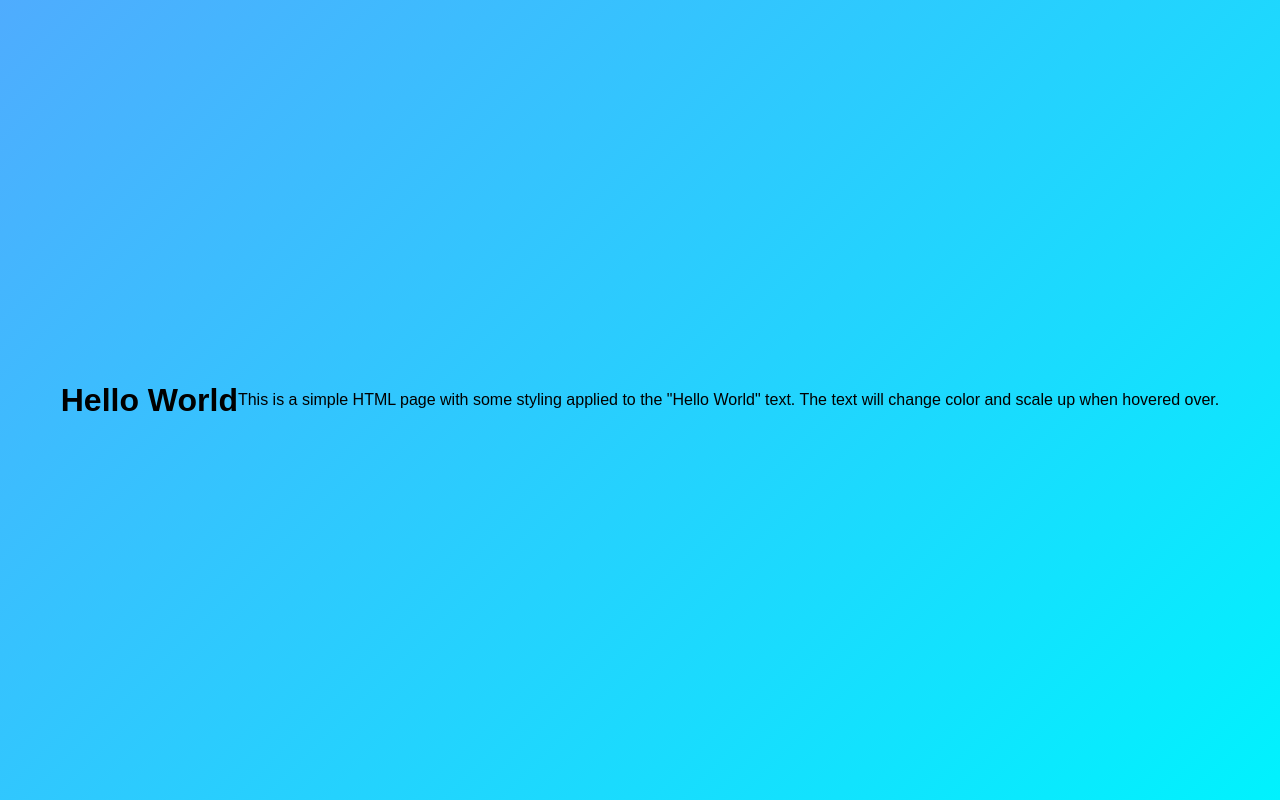
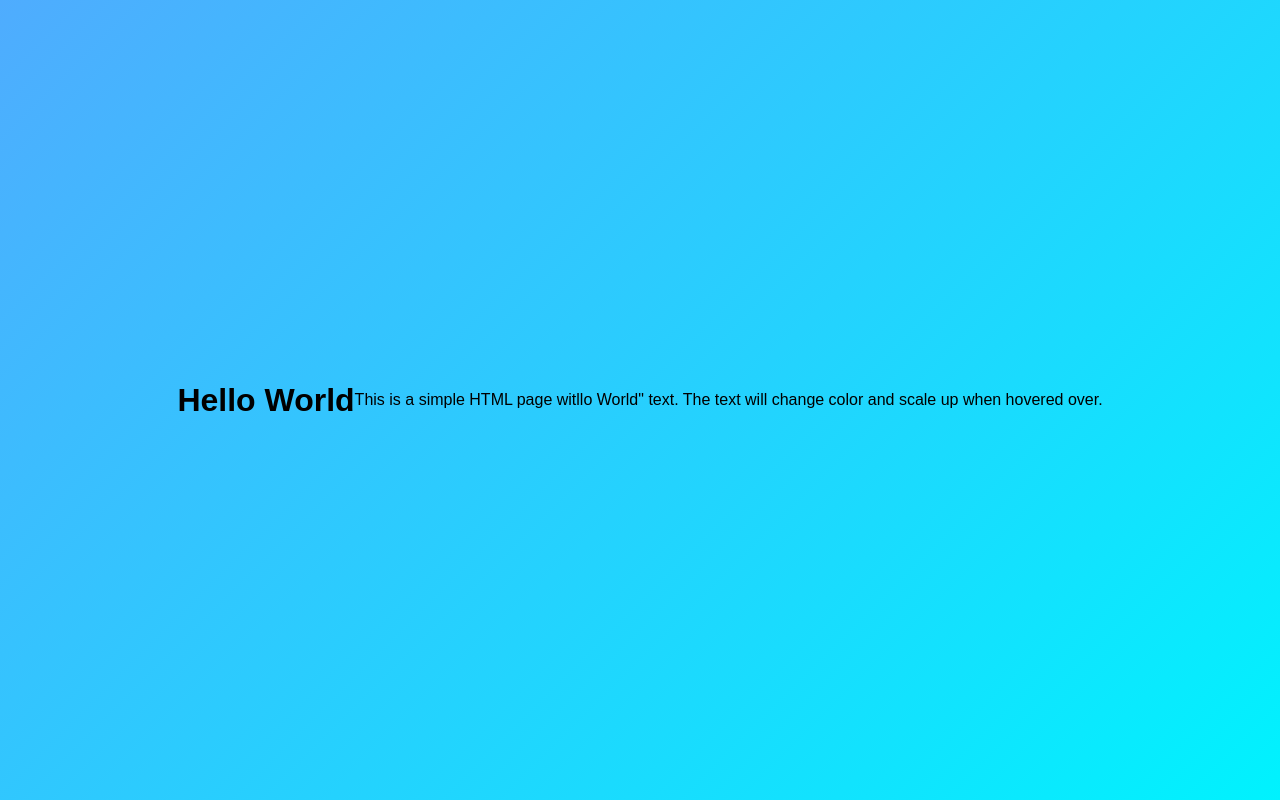
Before and after one commit to gioshwua/repository-ng-pogi, a plain HTML site: page index.html in a window 1280 px wide. Drawn offline with Linux system fonts and the light colour scheme.

Commit message:
newcommit

```diff
--- a/index.html
+++ b/index.html
@@ -9,6 +9,6 @@
 </head>
 <body>
     <h1>Hello World</h1>
-    <P>This is a simple HTML page with some styling applied to the "Hello World" text. The text will change color and scale up when hovered over.</P>
+    <P>This is a simple HTML page witllo World" text. The text will change color and scale up when hovered over.</P>
 </body>
 </html>
```
